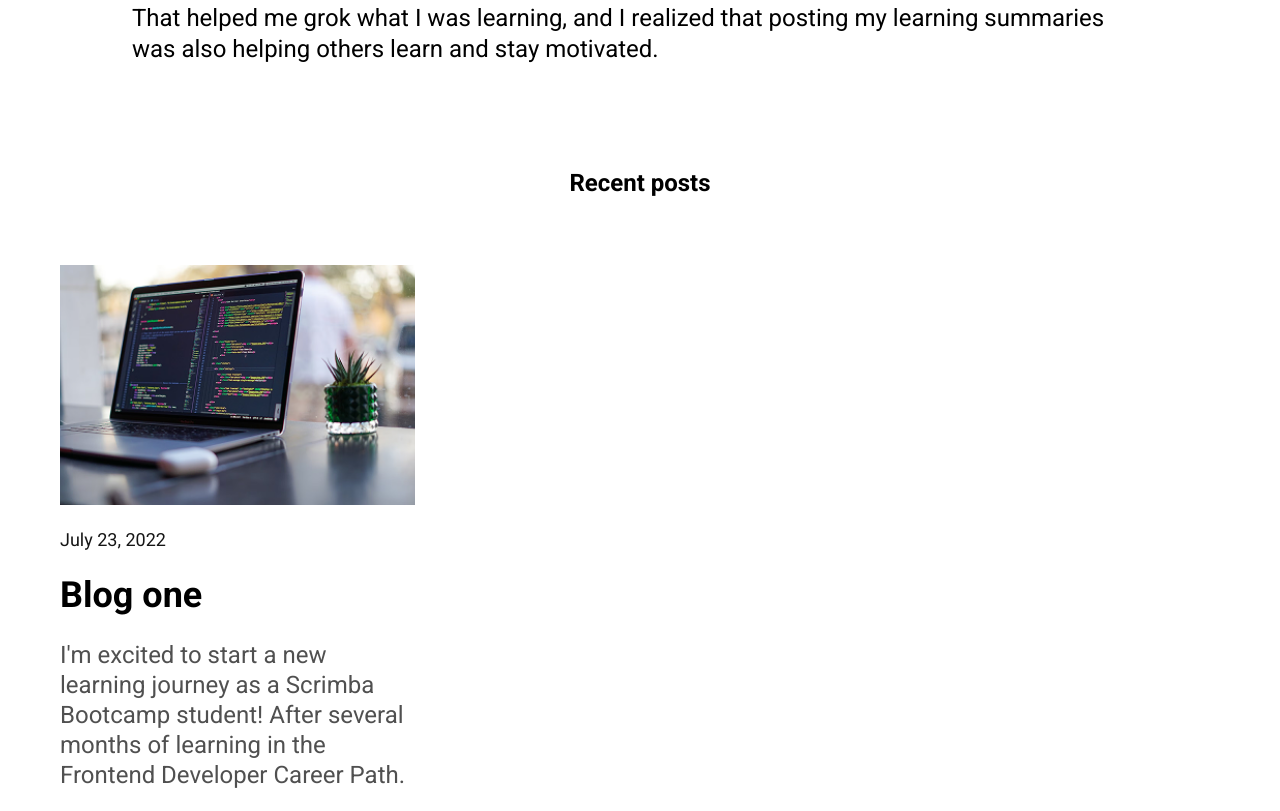
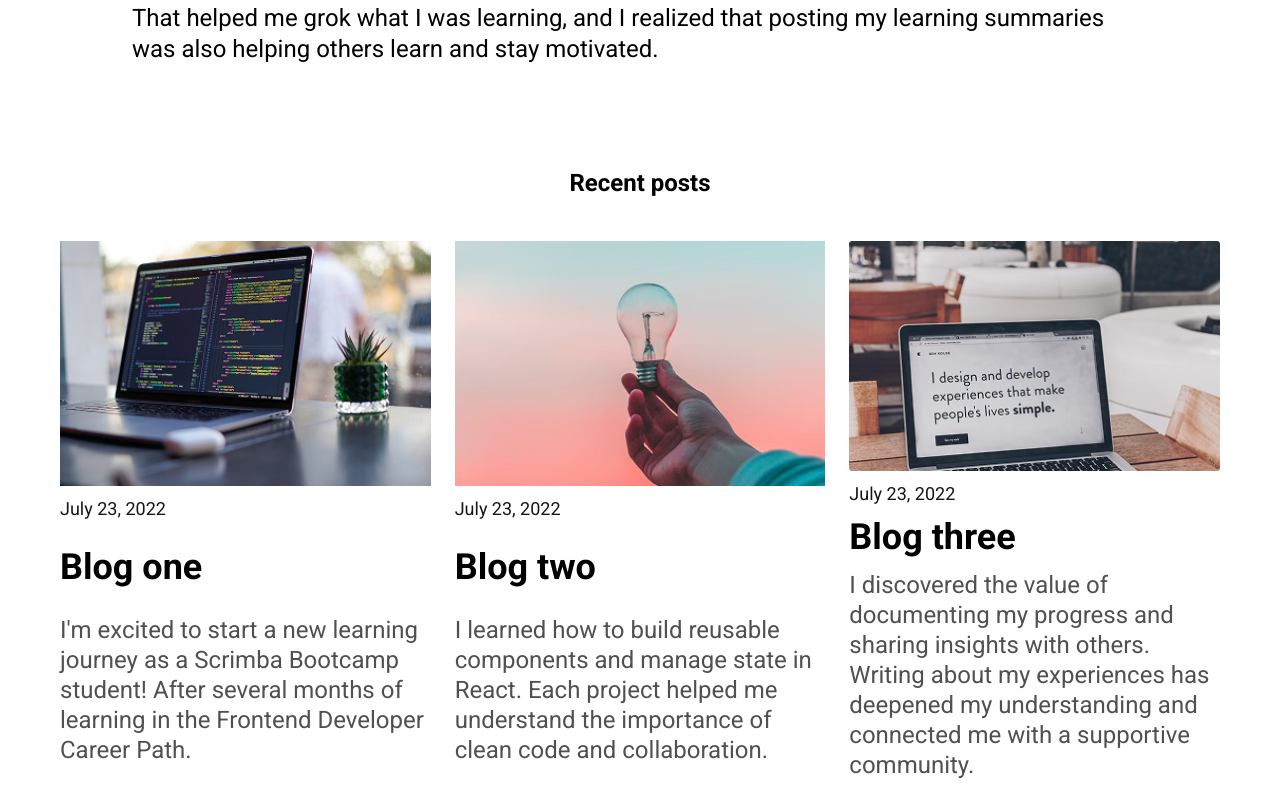
Before and after one commit to bakadja/learning-journal, a website built with Vite: page index.html in a window 1280 px wide. Shown: the part 1409-2220 px from the top of the page. Built offline with nearby package versions, Linux system fonts and the light colour scheme.

Commit message:
style: enhance recent posts layout with grid adjustments and new classes

```diff
--- a/css/style.css
+++ b/css/style.css
@@ -295,13 +295,25 @@ footer {
   /* recent-posts section */
   .recent-posts {
     grid-template-columns: repeat(3, 1fr);
+    gap: 1em;
   }
 
   .recent-posts-title {
     grid-column: 1 / -1;
   }
 
+  .second {
+    grid-column: 2;
+  }
 
+  .third {
+    grid-column: 3;
+  }
+
+  .recent-post {
+    grid-template-rows: auto;
+    gap: 0.5em;
+  }
 
 
 }
```
